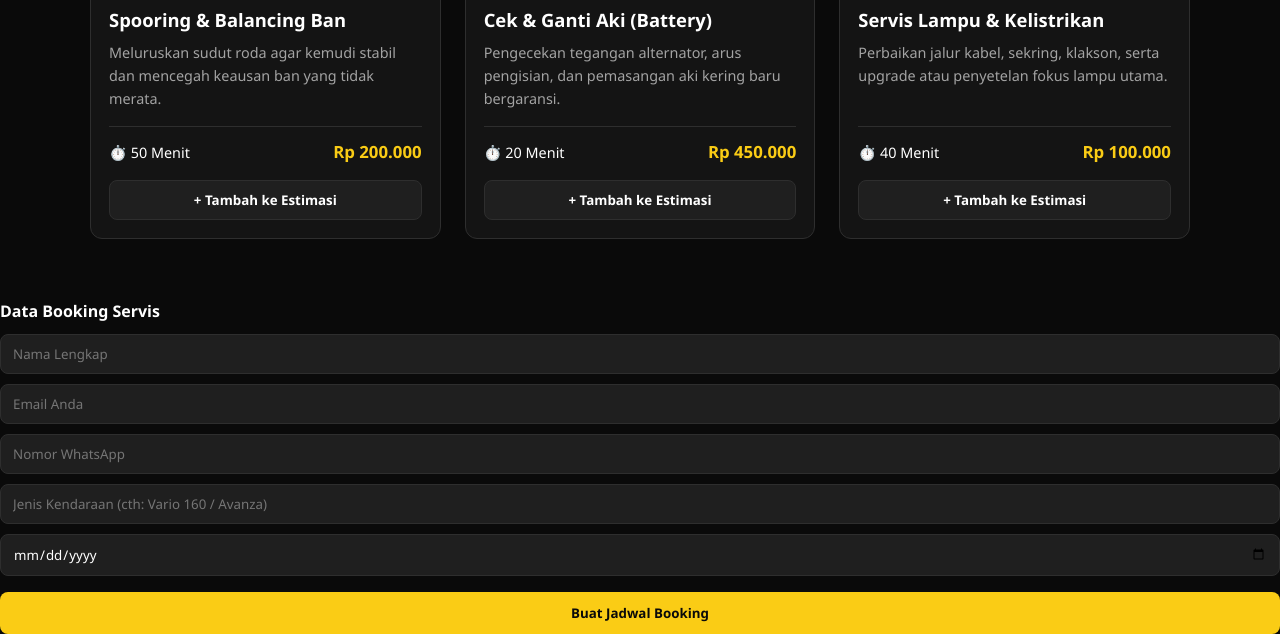
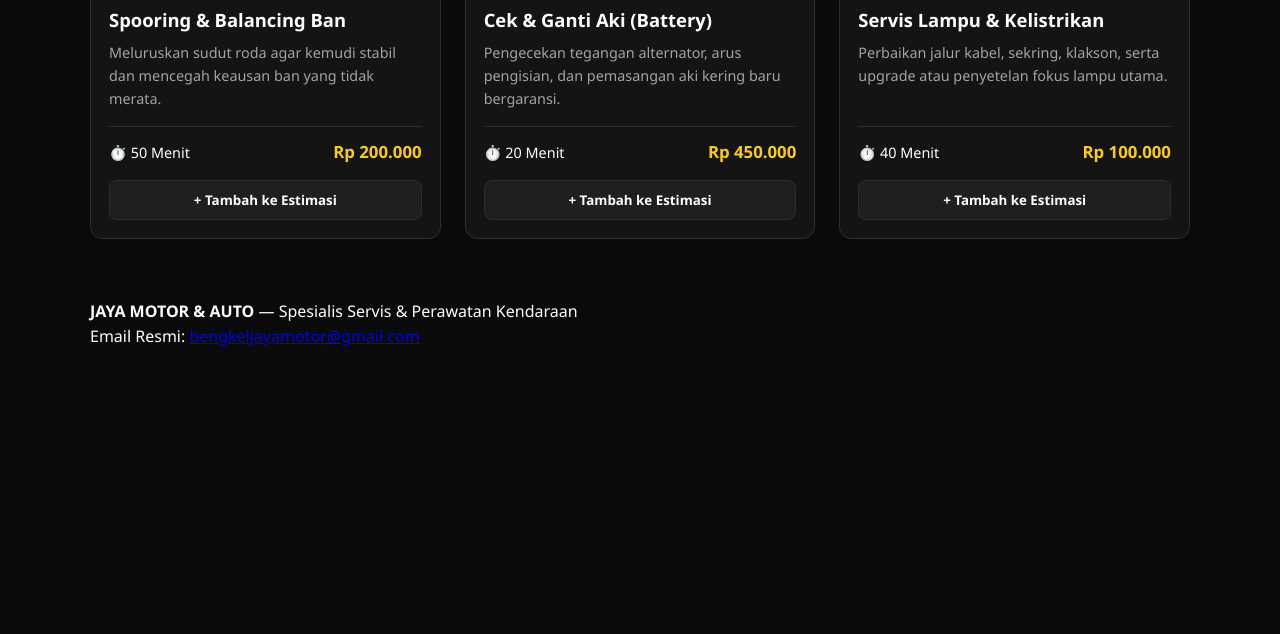
Before and after one commit to rendyvidi/tugaspelatihanTIKbengkel, a plain HTML site: page index.html in a window 1280 px wide. Shown: the part 1105-1739 px from the top of the page. After the commit the page ends 1455 px from the top, so only its background shows below. Drawn offline with Linux system fonts and the light colour scheme.

Commit message:
Update index.html

```diff
--- a/index.html
+++ b/index.html
@@ -48,6 +48,14 @@
     <div id="service-grid" class="service-grid"></div>
   </main>
 
+  <!-- Footer Info Kontak Bengkel -->
+  <footer class="footer">
+    <div class="container">
+      <p><strong>JAYA MOTOR & AUTO</strong> — Spesialis Servis & Perawatan Kendaraan</p>
+      <p>Email Resmi: <a href="mailto:bengkeljayamotor@gmail.com">bengkeljayamotor@gmail.com</a></p>
+    </div>
+  </footer>
+
   <!-- Modal Keranjang & Booking -->
   <div id="cart-modal" class="modal hidden">
     <div class="modal-content">
@@ -71,9 +79,12 @@
         </div>
       </div>
 
+      <!-- Form Lengkap (Sudah di dalam Modal) -->
       <form id="booking-form" class="booking-form">
         <h4>Data Booking Servis</h4>
         <input type="text" id="customer-name" placeholder="Nama Lengkap" required />
+        <input type="email" id="customer-email" placeholder="Email Anda" required />
+        <input type="tel" id="customer-phone" placeholder="Nomor WhatsApp" required />
         <input type="text" id="vehicle-type" placeholder="Jenis Kendaraan (cth: Vario 160 / Avanza)" required />
         <input type="date" id="booking-date" required />
         <button type="submit" class="submit-btn">Buat Jadwal Booking</button>
@@ -84,13 +95,3 @@
   <script src="script.js"></script>
 </body>
 </html>
-
-<form id="booking-form" class="booking-form">
-        <h4>Data Booking Servis</h4>
-        <input type="text" id="customer-name" placeholder="Nama Lengkap" required />
-        <input type="email" id="customer-email" placeholder="Email Anda" required />
-        <input type="tel" id="customer-phone" placeholder="Nomor WhatsApp" required />
-        <input type="text" id="vehicle-type" placeholder="Jenis Kendaraan (cth: Vario 160 / Avanza)" required />
-        <input type="date" id="booking-date" required />
-        <button type="submit" class="submit-btn">Buat Jadwal Booking</button>
-      </form>
```
